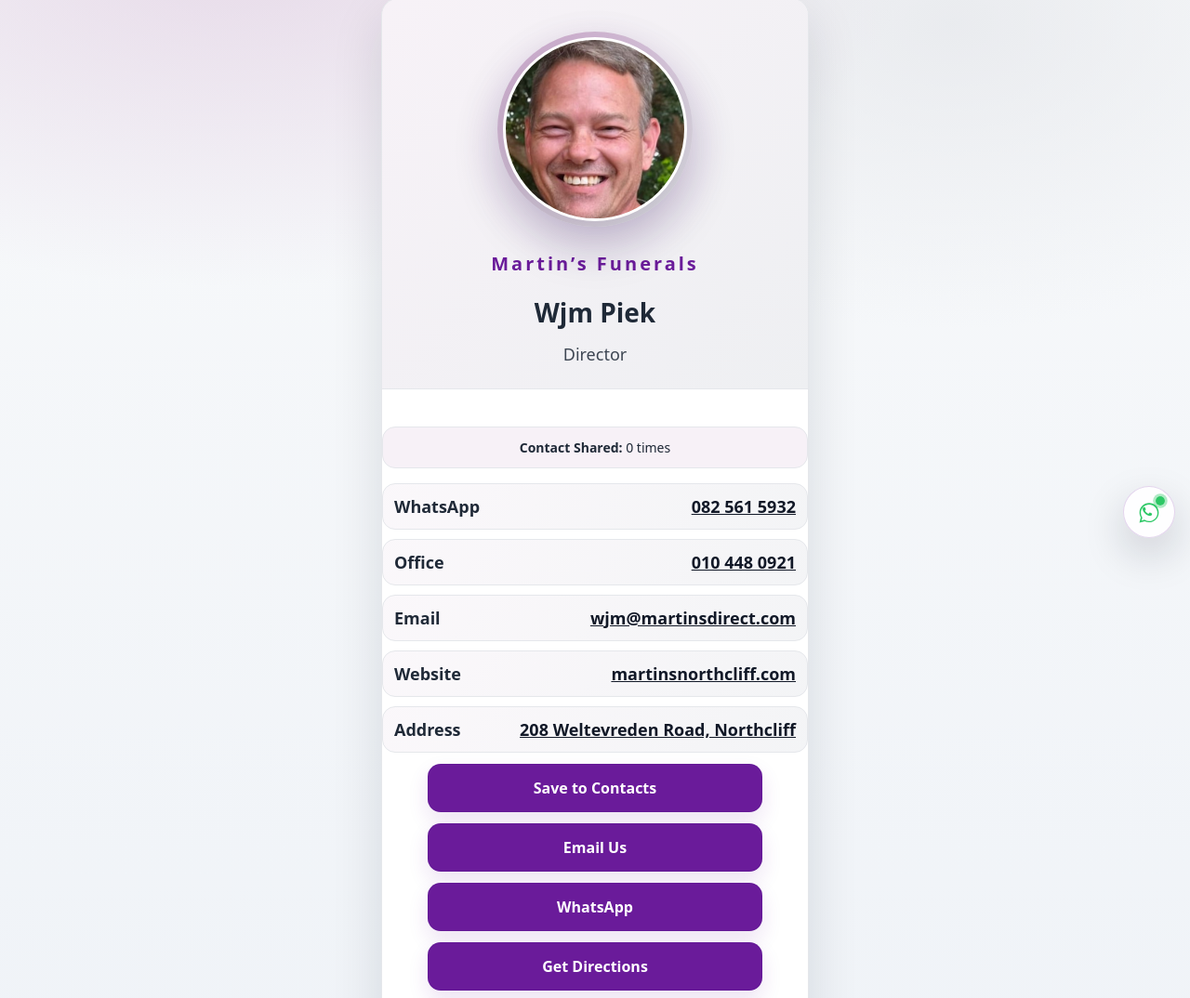
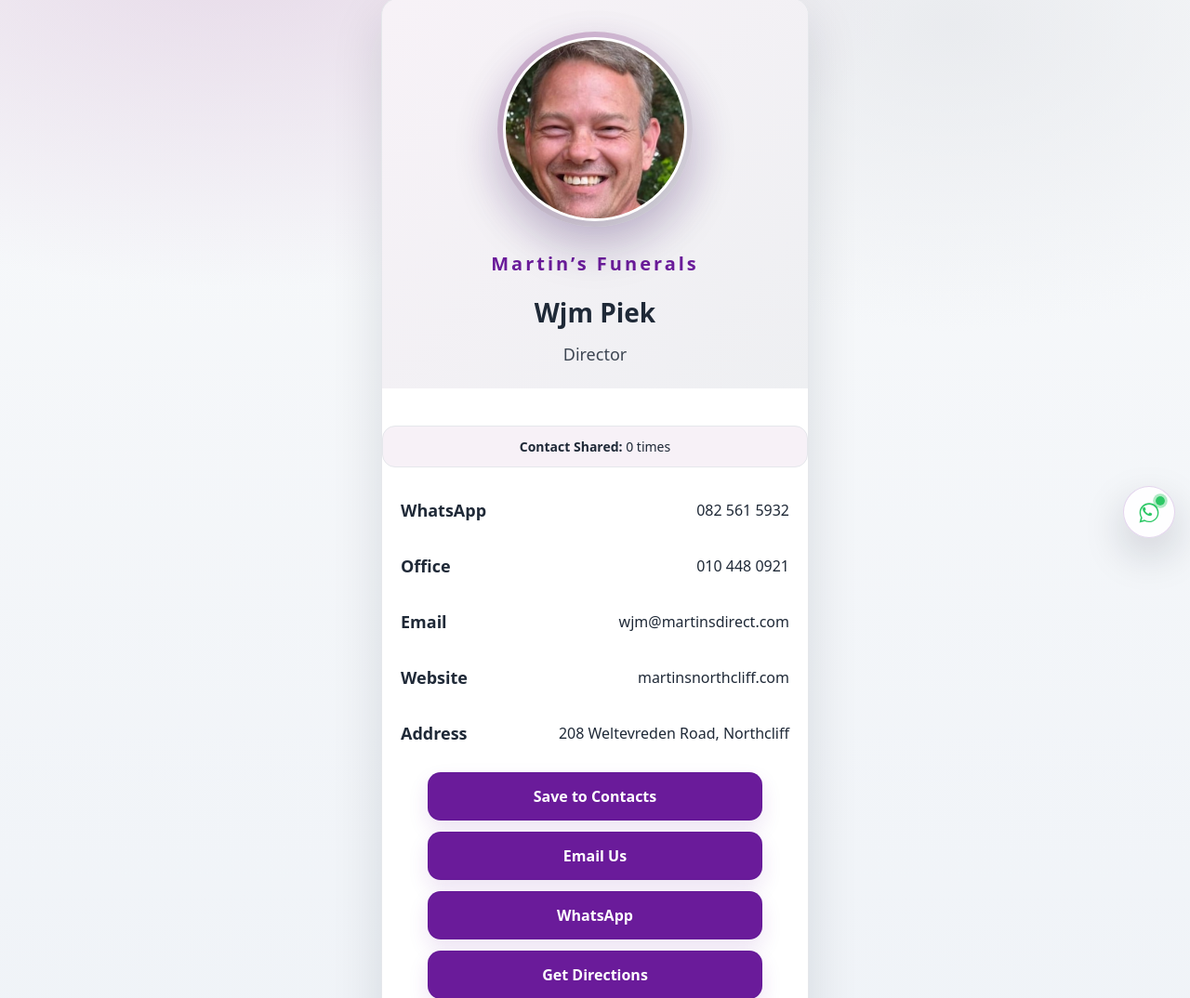
Before and after one commit to WjmPiek/martins-card-app, a Flask app: page /c/wjm in a window 1280 px wide. Shown: the part 205-1279 px from the top of the page at 93% size. Run offline with Flask 3, Linux system fonts and the light colour scheme.

Commit message:
Remove underline lines and dividers

```diff
--- a/templates/card.html
+++ b/templates/card.html
@@ -6,6 +6,7 @@
   <title>{{ display_name }} | {{ org }}</title>
 
   <style>
+
 
 
 
@@ -49,7 +50,6 @@
 
     .top{
 padding:25px 20px;
-  border-bottom:1px solid var(--line);
   display:flex;
   flex-direction:column;
   align-items:center;
@@ -131,24 +131,18 @@ font-size: 18px;
     .section{ padding:20px; }
 
     .row{
-      display:flex;
-      justify-content:space-between;
-      align-items:center;
-      gap:10px;
-      padding:12px 12px;
-      margin-bottom:10px;
-      border-radius:14px;
-      background:linear-gradient(135deg, rgba(200,162,200,0.08), rgba(229,231,235,0.45));
-      border:1px solid var(--line);
-    }
+display:flex;
+  justify-content:space-between;
+  align-items:center;
+  padding:18px 20px;
+}
     .row span{
 font-size:18px;
   font-weight:700;
 }
     .row a{
-font-size:18px;
-  font-weight:700;
-  color:#111827;
+text-decoration:none;
+  color:inherit;
 }
 
     /* Buttons */
@@ -422,6 +416,7 @@ width: 190px;
   align-items:center;
   justify-content:center;
 }
+
 
 
 
```
